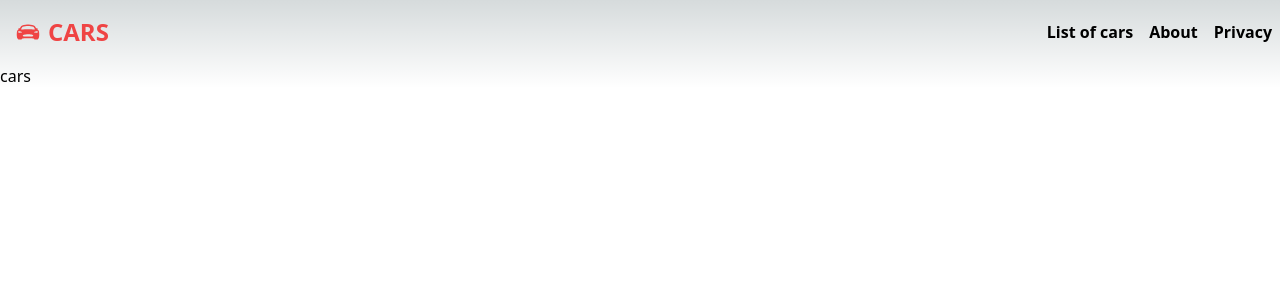
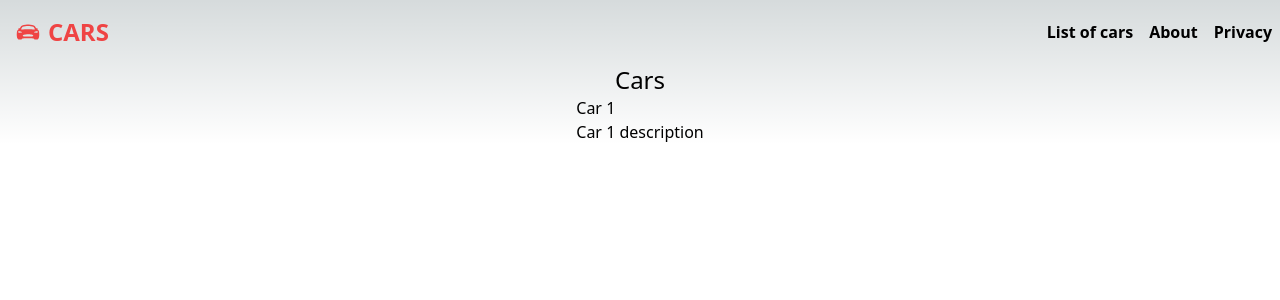
Before and after one commit to maciejbaba/nextjs-app, a Next.js app: page /cars in a window 1280 px wide. Shown: the top 300 px of the page. Built offline with nearby package versions, Linux system fonts and the light colour scheme.

Commit message:
add basic layout

```diff
--- a/app/cars/page.tsx
+++ b/app/cars/page.tsx
@@ -1,5 +1,13 @@
 export default function Cars() {
   return (
-    <div>cars</div>
+    <main className="flex flex-col justify-center items-center">
+      <h1 className="text-2xl">Cars</h1>
+      <section className="">
+
+        <h2>Car 1</h2>
+        <p>Car 1 description</p>
+
+      </section>
+    </main>
   )
 }
```
